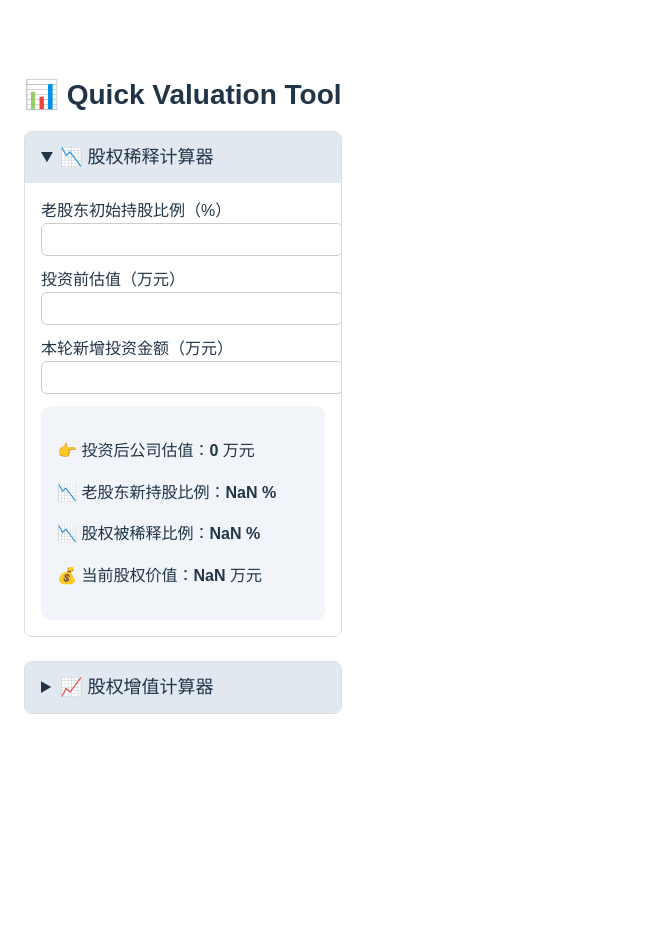
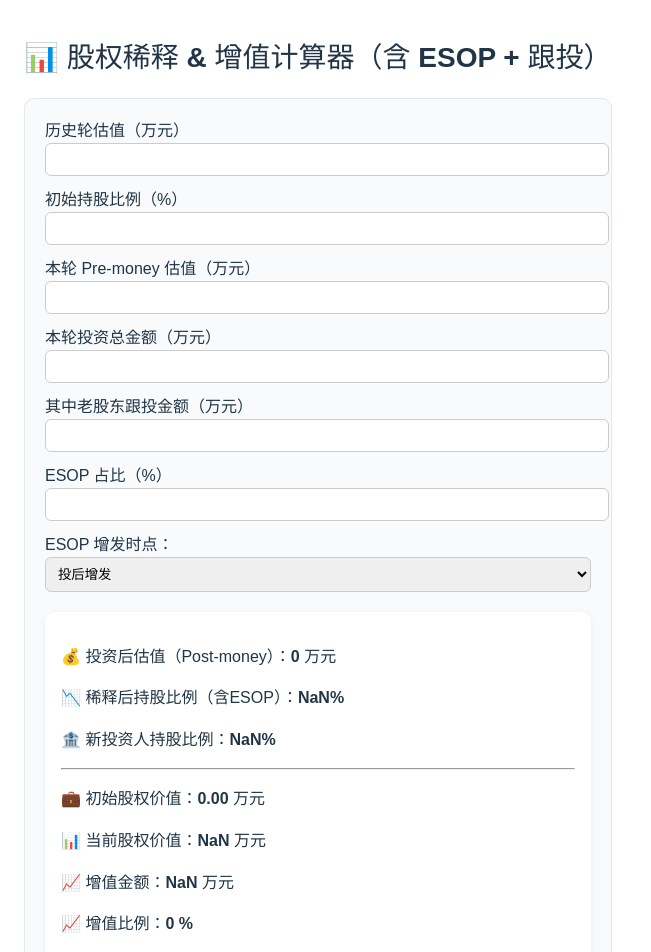
Before and after one commit to fiona2019/valuation-tool, a React (Vite) app: page / in a window 1280 px wide. Shown: the top 952 px of the page, without its empty margins (0-651 px from the left). Before the commit the page ends 800 px from the top, so only its background shows below. Built offline with nearby package versions, Linux system fonts and the light colour scheme.

Commit message:
update with final logic

```diff
--- a/src/App.jsx
+++ b/src/App.jsx
@@ -1,83 +1,120 @@
 import { useState } from 'react';
 
 export default function App() {
-  // 股权稀释模块
-  const [oldOwnership, setOldOwnership] = useState('');
+  const [historyValuation, setHistoryValuation] = useState('');
+  const [initialHoldPct, setInitialHoldPct] = useState('');
   const [preMoney, setPreMoney] = useState('');
   const [investment, setInvestment] = useState('');
+  const [followOnInvestment, setFollowOnInvestment] = useState('');
+  const [esopPct, setEsopPct] = useState('');
+  const [esopTiming, setEsopTiming] = useState('post'); // 'pre' or 'post'
+  const [showDetails, setShowDetails] = useState(false);
 
-  const postMoney = Number(preMoney) + Number(investment);
-  const newOwnership = (
-    (oldOwnership * preMoney) /
-    postMoney
-  ).toFixed(2);
-  const dilution = (oldOwnership - newOwnership).toFixed(2);
-  const equityValue = ((postMoney * newOwnership) / 100).toFixed(2);
+  const followOn = Number(followOnInvestment);
+  const totalInvestment = Number(investment);
+  const esopRatio = Number(esopPct) / 100;
+  const postMoney = Number(preMoney) + totalInvestment;
 
-  // 股权增值模块
-  const [initialValuation, setInitialValuation] = useState('');
-  const [currentValuation, setCurrentValuation] = useState('');
-  const [initialHoldPct, setInitialHoldPct] = useState('');
+  let baseShares = 0;
+  let newShares = totalInvestment;
+  let totalShares = 0;
+  let initialShares = 0;
+  let pricePerShare = 0;
+  let followOnShares = 0;
 
-  const initialValue = (
-    (initialValuation * initialHoldPct) /
-    100
-  ).toFixed(2);
+  if (esopTiming === 'pre') {
+    // 投前增发：ESOP 完全由老股东稀释，投资人不被稀释
+    baseShares = 100;
+    pricePerShare = Number(preMoney) / baseShares;
 
-  const currentValue = (
-    (currentValuation * newOwnership) /
-    100
-  ).toFixed(2);
+    // 老股东股份整体乘以 (1 - esopRatio)
+    const adjustedHoldPct = Number(initialHoldPct) * (1 - esopRatio);
+    initialShares = (adjustedHoldPct / 100) * baseShares;
 
+    followOnShares = followOn / pricePerShare;
+    newShares = totalInvestment / pricePerShare;
+    totalShares = baseShares + newShares;
+  } else {
+    // 投后增发：融资后 cap table 引入 ESOP，所有人一起稀释
+    baseShares = 100;
+    pricePerShare = Number(preMoney) / baseShares;
+    newShares = totalInvestment / pricePerShare;
+
+    const postInvestmentShares = baseShares + newShares;
+    totalShares = postInvestmentShares / (1 - esopRatio);
+
+    // 股份数不变，比例稀释由 totalShares 增加体现
+    initialShares = (Number(initialHoldPct) / 100) * baseShares;
+    followOnShares = followOn / pricePerShare;
+    // 投后增发：融资完成后再增发 → cap table 先扩大
+
+  }
+
+  const newOwnership = ((initialShares + followOnShares) / totalShares) * 100;
+  const initialValue = ((Number(historyValuation) * Number(initialHoldPct)) / 100).toFixed(2);
+  const currentValue = ((postMoney * newOwnership) / 100).toFixed(2);
   const gainAmount = (currentValue - initialValue).toFixed(2);
-  const gainPct = (
-    ((currentValue - initialValue) / initialValue) *
-    100
-  ).toFixed(2);
+  const gainPct = (((currentValue - initialValue) / initialValue) * 100).toFixed(2);
+
+  const investorShares = newShares - followOnShares;
+  const investorOwnership = (investorShares / totalShares) * 100;
 
   return (
     <div style={{ fontFamily: 'sans-serif', maxWidth: '800px', margin: '0 auto', padding: '24px' }}>
-      <h1 style={{ fontSize: '28px', marginBottom: '20px' }}>📊 Quick Valuation Tool</h1>
+      <h1 style={{ fontSize: '28px', marginBottom: '24px' }}>📊 股权稀释 & 增值计算器（含 ESOP + 跟投）</h1>
 
-      {/* 折叠模块 1 */}
-      <details open style={accordionStyle}>
-        <summary style={summaryStyle}>📉 股权稀释计算器</summary>
-        <div style={panelStyle}>
-          <Input label="老股东初始持股比例（%）" value={oldOwnership} onChange={setOldOwnership} />
-          <Input label="投资前估值（万元）" value={preMoney} onChange={setPreMoney} />
-          <Input label="本轮新增投资金额（万元）" value={investment} onChange={setInvestment} />
+      <Card>
+        <Input label="历史轮估值（万元）" value={historyValuation} onChange={setHistoryValuation} />
+        <Input label="初始持股比例（%）" value={initialHoldPct} onChange={setInitialHoldPct} />
+        <Input label="本轮 Pre-money 估值（万元）" value={preMoney} onChange={setPreMoney} />
+        <Input label="本轮投资总金额（万元）" value={investment} onChange={setInvestment} />
+        <Input label="其中老股东跟投金额（万元）" value={followOnInvestment} onChange={setFollowOnInvestment} />
+        <Input label="ESOP 占比（%）" value={esopPct} onChange={setEsopPct} />
 
-          <ResultBox>
-            <p>👉 投资后公司估值：<strong>{postMoney || 0} 万元</strong></p>
-            <p>📉 老股东新持股比例：<strong>{newOwnership || 0} %</strong></p>
-            <p>📉 股权被稀释比例：<strong>{dilution || 0} %</strong></p>
-            <p>💰 当前股权价值：<strong>{equityValue || 0} 万元</strong></p>
-          </ResultBox>
+        <div style={{ marginBottom: '16px' }}>
+          <label>ESOP 增发时点：</label><br />
+          <select
+            value={esopTiming}
+            onChange={(e) => setEsopTiming(e.target.value)}
+            style={{ padding: '8px', width: '100%', borderRadius: '6px', border: '1px solid #ccc' }}
+          >
+            <option value="pre">投前增发</option>
+            <option value="post">投后增发</option>
+          </select>
         </div>
-      </details>
 
-      {/* 折叠模块 2 */}
-      <details style={accordionStyle}>
-        <summary style={summaryStyle}>📈 股权增值计算器</summary>
-        <div style={panelStyle}>
-          <Input label="投资时企业估值（万元）" value={initialValuation} onChange={setInitialValuation} />
-          <Input label="当前企业估值（万元）" value={currentValuation} onChange={setCurrentValuation} />
-          <Input label="初始持股比例（%）" value={initialHoldPct} onChange={setInitialHoldPct} />
+        <ResultBox>
+          <p>💰 投资后估值（Post-money）：<strong>{postMoney || 0} 万元</strong></p>
+          <p>📉 稀释后持股比例（含ESOP）：<strong>{newOwnership.toFixed(2)}%</strong></p>
+          <p>🏦 新投资人持股比例：<strong>{investorOwnership.toFixed(2)}%</strong></p>
+          <hr />
+          <p>💼 初始股权价值：<strong>{initialValue} 万元</strong></p>
+          <p>📊 当前股权价值：<strong>{currentValue} 万元</strong></p>
+          <p>📈 增值金额：<strong>{gainAmount} 万元</strong></p>
+          <p>📈 增值比例：<strong>{isNaN(gainPct) ? 0 : gainPct} %</strong></p>
 
-          <ResultBox>
-            <p>📉 当前持股比例（自动带入）：<strong>{newOwnership || 0} %</strong></p>
-            <p>💼 初始股权价值：<strong>{initialValue || 0} 万元</strong></p>
-            <p>📊 当前股权价值：<strong>{currentValue || 0} 万元</strong></p>
-            <p>💹 股权增值金额：<strong>{gainAmount || 0} 万元</strong></p>
-            <p>📈 股权增值比例：<strong>{isNaN(gainPct) ? 0 : gainPct} %</strong></p>
-          </ResultBox>
-        </div>
-      </details>
+          <button
+            onClick={() => setShowDetails(!showDetails)}
+            style={{ marginTop: '12px', padding: '8px 12px', borderRadius: '6px', border: '1px solid #ccc', background: '#f0f0f0', cursor: 'pointer' }}
+          >
+            {showDetails ? '隐藏计算明细' : '显示计算明细'}
+          </button>
+
+          {showDetails && (
+            <div style={{ marginTop: '16px', fontSize: '14px', color: '#444' }}>
+              <p>🧮 每股价格：<strong>{pricePerShare.toFixed(2)} 元</strong></p>
+              <p>📦 初始股份数：<strong>{initialShares.toFixed(2)} 份</strong></p>
+              <p>➕ 老股东跟投股份数：<strong>{followOnShares.toFixed(2)} 份</strong></p>
+              <p>🆕 新增股份总数：<strong>{newShares.toFixed(2)} 份</strong></p>
+              <p>📈 总股份数：<strong>{totalShares.toFixed(2)} 份</strong></p>
+            </div>
+          )}
+        </ResultBox>
+      </Card>
     </div>
   );
 }
 
-// 可复用组件：输入框
 function Input({ label, value, onChange }) {
   return (
     <div style={{ marginBottom: '12px' }}>
@@ -86,48 +123,24 @@ function Input({ label, value, onChange }) {
         type="number"
         value={value}
         onChange={(e) => onChange(e.target.value)}
-        style={{
-          padding: '8px',
-          width: '100%',
-          borderRadius: '6px',
-          border: '1px solid #ccc',
-        }}
+        style={{ padding: '8px', width: '100%', borderRadius: '6px', border: '1px solid #ccc' }}
       />
     </div>
   );
 }
 
-// 可复用组件：结果展示框
-function ResultBox({ children }) {
+function Card({ children }) {
   return (
-    <div style={{
-      background: '#f1f5f9',
-      padding: '16px',
-      borderRadius: '10px',
-      lineHeight: '1.6',
-    }}>
+    <div style={{ padding: '20px', background: '#f8fafc', borderRadius: '10px', border: '1px solid #e2e8f0', marginBottom: '20px' }}>
       {children}
     </div>
   );
 }
 
-// 样式
-const accordionStyle = {
-  marginBottom: '24px',
-  border: '1px solid #ddd',
-  borderRadius: '8px',
-  overflow: 'hidden',
-};
-
-const summaryStyle = {
-  background: '#e2e8f0',
-  padding: '12px 16px',
-  cursor: 'pointer',
-  fontSize: '18px',
-  fontWeight: 'bold',
-};
-
-const panelStyle = {
-  padding: '16px',
-  background: '#ffffff',
-};
+function ResultBox({ children }) {
+  return (
+    <div style={{ marginTop: '20px', padding: '16px', background: '#ffffff', borderRadius: '10px', lineHeight: '1.6', boxShadow: '0 2px 8px rgba(0,0,0,0.05)' }}>
+      {children}
+    </div>
+  );
+}
```
